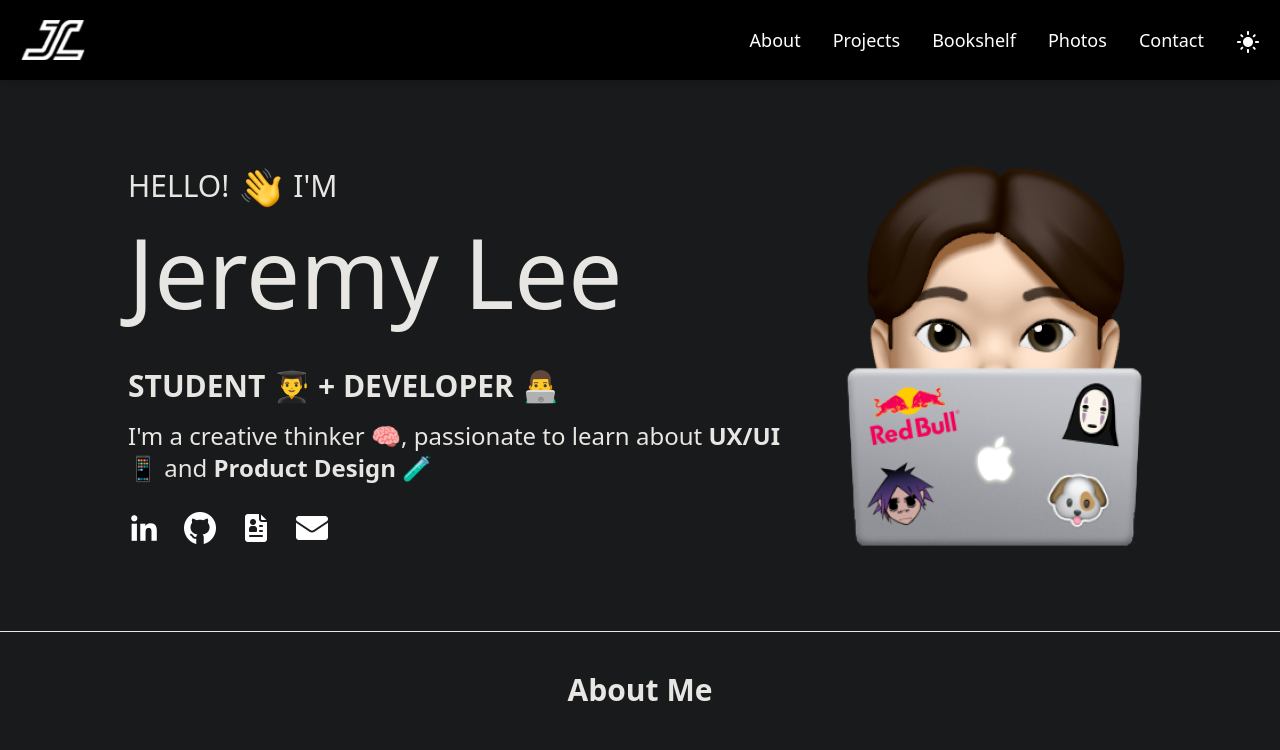
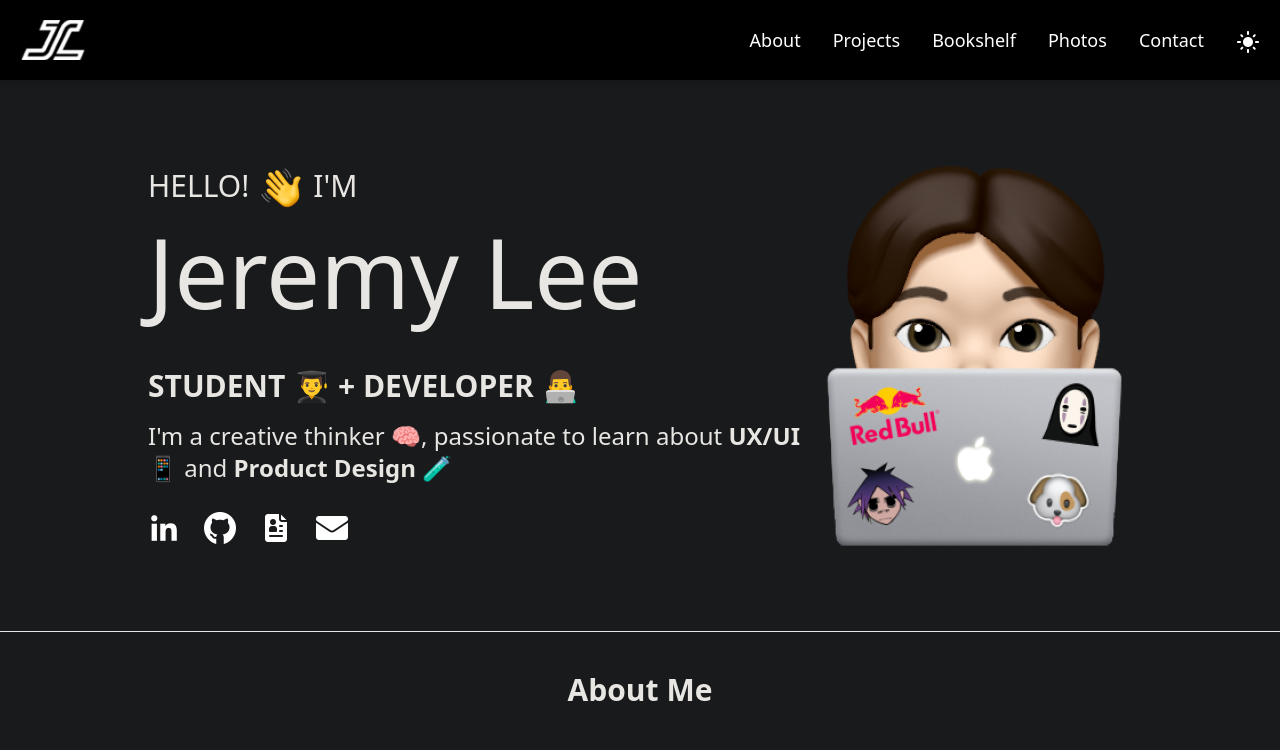
Before and after one commit to jeremylee34/jeremylee34.github.io, a React (Create React App) app in the folder react-portfolio/: page /#about in a window 1280 px wide. Shown: the top 750 px of the page. Built offline with nearby package versions, Linux system fonts and the light colour scheme.

Commit message:
added ease bg transition

```diff
--- a/react-portfolio/src/App.jsx
+++ b/react-portfolio/src/App.jsx
@@ -27,7 +27,7 @@ function App() {
   }, [])
 
   return (
-    <div style={{ backgroundColor: bgColor, color: fontColor }}>
+    <div style={{ backgroundColor: bgColor, color: fontColor, transition: 'all 0.8s ease' }}>
       <Context.Provider value={{ getters, setters }}>
         <BrowserRouter>
           <Routes>
--- a/react-portfolio/src/components/About.jsx
+++ b/react-portfolio/src/components/About.jsx
@@ -6,7 +6,7 @@ const About = () => {
     <div className='mt-20 mb-20'>
       <hr className='mb-10'/>
       <h1 className='text-3xl font-bold text-center mb-10'>About Me</h1>
-      <div className='flex flex-col md:flex-row justify-center items-center mx-10'>
+      <div className='flex flex-col md:flex-row justify-center items-center '>
         <div className='flex-col text-2xl max-w-2xl text-center md:text-left'>
           <p className='mb-5'>Hi 👋, my name is Jeremy and I am a young aspiring learner, with a passion for <strong>Software Engineering</strong> and <strong>Design</strong>.</p>
           <p className='mb-2'>I am currently:</p>
--- a/react-portfolio/src/components/Hero.jsx
+++ b/react-portfolio/src/components/Hero.jsx
@@ -13,7 +13,7 @@ const Hero = () => {
   const { getters, setters } = useContext(Context)
 
   return (
-    <div className='flex flex-col md:flex-row pt-20 mx-10 md:mx-20 justify-center items-center gap-10'>
+    <div className='flex flex-col md:flex-row pt-20 mx-10 justify-center items-center'>
       <div className='grid gap-y-4 max-w-2xl'>
         <div className='inline-flex text-3xl gap-3'>
           HELLO! <img src={wave} className='h-10'/> I'M
```
